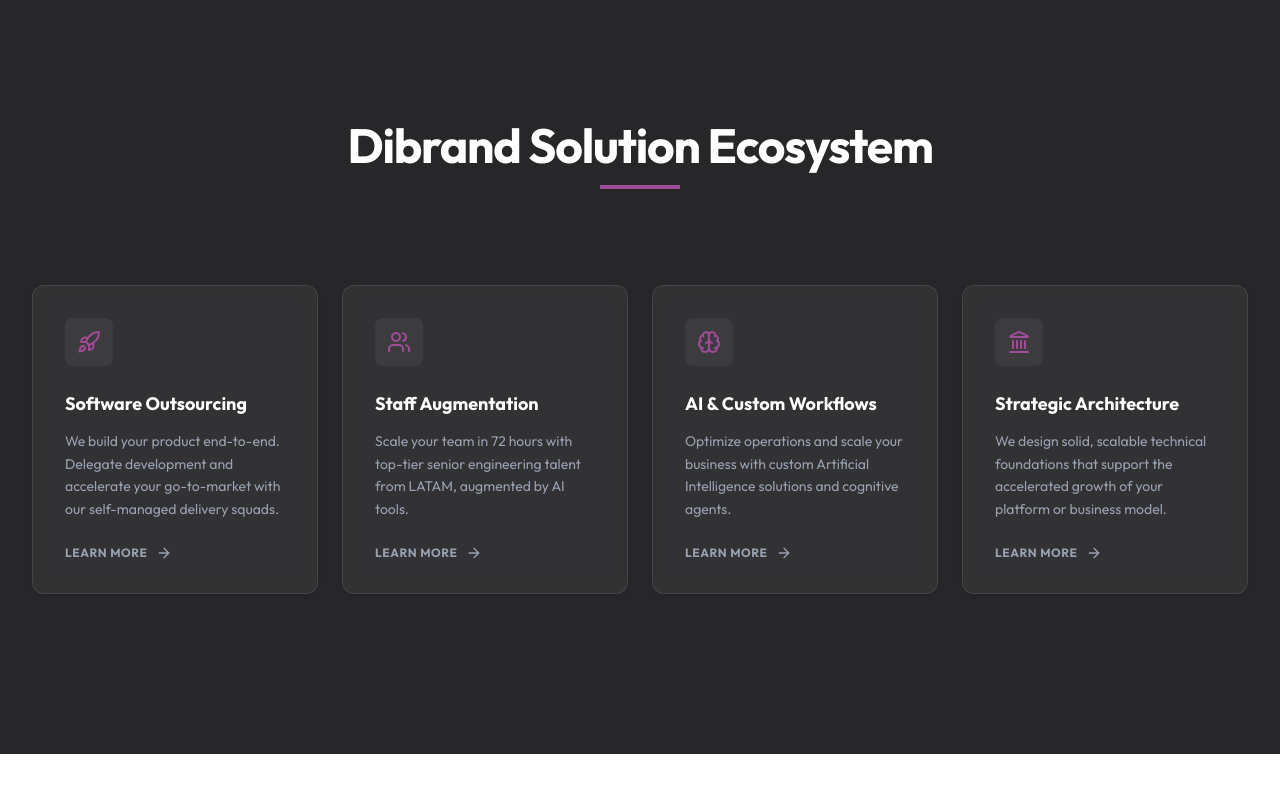
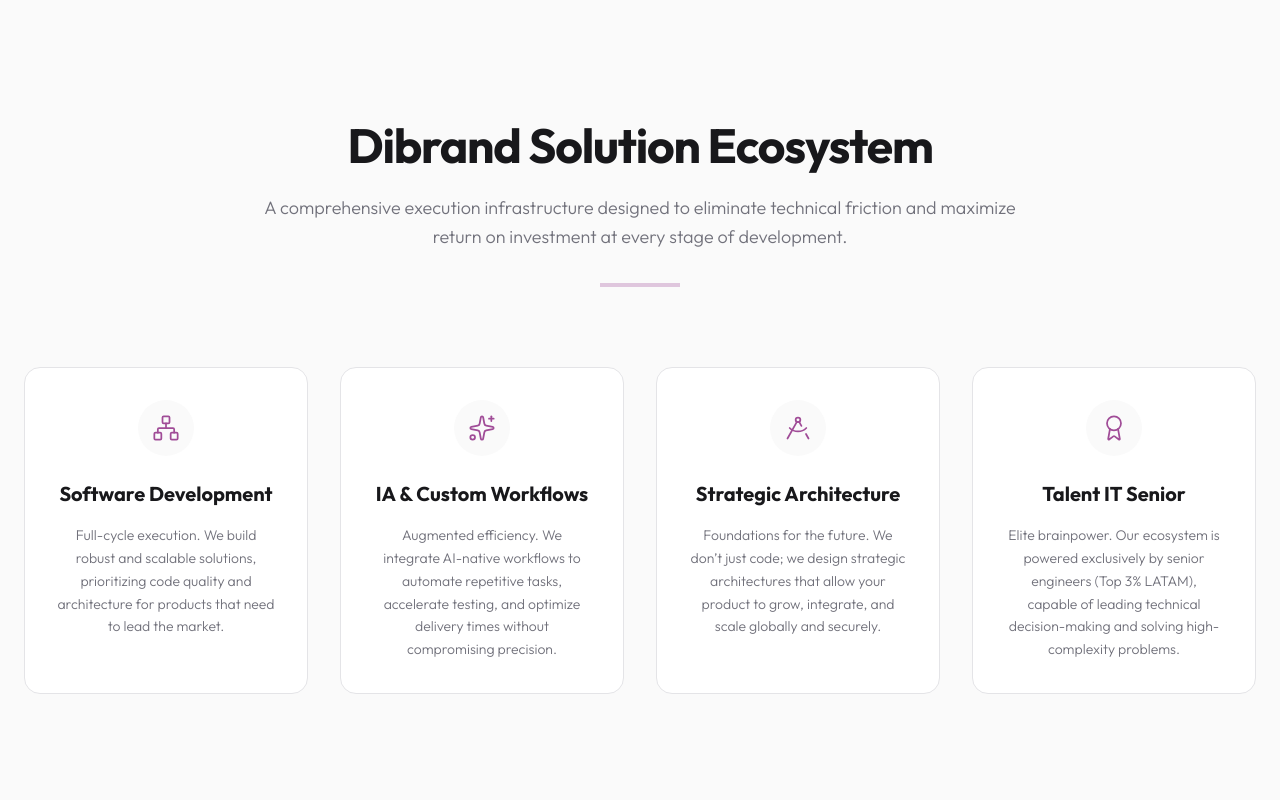
Before and after one commit to dibrand-dev/dibrand-redesign, a Next.js app: page /en in a window 1280 px wide. Shown: the part 3180-3980 px from the top of the page. Built offline with nearby package versions, Linux system fonts and the light colour scheme; no server answers; the database is empty.

Commit message:
feat: transform ServicesGrid into Dibrand Solution Ecosystem methodological closure

```diff
--- a/components/home/ServicesGrid.tsx
+++ b/components/home/ServicesGrid.tsx
@@ -1,11 +1,10 @@
-import { Users, Rocket, Brain, Landmark, ArrowRight } from 'lucide-react';
-
-import Link from 'next/link';
+import { Network, Sparkles, DraftingCompass, Award } from 'lucide-react';
 
 interface ServicesGridProps {
     dict: {
         services: {
             title: string;
+            subtitle: string;
             items: { title: string; desc: string }[];
         };
     };
@@ -13,56 +12,49 @@ interface ServicesGridProps {
 }
 
 const iconMap = [
-    Rocket,              // Software Outsourcing
-    Users,               // Staff Augmentation
-    Brain,               // AI & Custom Workflows
-    Landmark             // Strategic Architecture
+    Network,          // Software Development
+    Sparkles,         // IA & Custom Workflows
+    DraftingCompass,  // Strategic Architecture
+    Award            // Talent IT Senior
 ];
 
 export default function ServicesGrid({ dict, lang }: ServicesGridProps) {
+    const { title, subtitle, items } = dict.services;
+
     return (
-        <section className="bg-zinc-800 flex flex-col justify-start pt-32 pb-40" id="services">
-            <div className="container mx-auto px-4 sm:px-6 lg:px-8">
-                <div className="mb-24 text-center">
-                    <h2 className="text-3xl font-bold tracking-tight text-white sm:text-4xl md:text-5xl font-outfit">
-                        {dict.services.title}
+        <section className="bg-zinc-50 py-24 md:py-32 overflow-hidden" id="ecosystem">
+            <div className="container mx-auto px-6 max-w-7xl">
+                {/* Header Section */}
+                <div className="text-center max-w-3xl mx-auto mb-20">
+                    <h2 className="text-3xl md:text-5xl font-bold text-zinc-900 mb-6 font-outfit tracking-tight">
+                        {title}
                     </h2>
-                    <div className="mt-4 h-1 w-20 bg-gradient-to-r from-brand to-brand mx-auto" />
+                    <p className="text-lg text-zinc-500 font-outfit font-light leading-relaxed">
+                        {subtitle}
+                    </p>
+                    <div className="mt-8 h-1 w-20 bg-brand/30 mx-auto" />
                 </div>
 
-                <div className="grid grid-cols-1 gap-6 md:grid-cols-2 lg:grid-cols-4">
-                    {dict.services.items.map((item, index) => {
-                        const Icon = iconMap[index] || Rocket;
-
-                        let href = `/${lang}`;
-                        if (item.title.includes("Outsourcing")) href = `/${lang}/software-outsourcing`;
-                        if (item.title.includes("Staff Augmentation")) href = `/${lang}/staff-augmentation`;
-                        if (item.title.includes("AI & Custom Workflows")) href = `/${lang}/ai-workflows`;
-                        if (item.title.includes("Strategic Architecture")) href = `/${lang}/strategic-architecture`;
+                {/* 4 Pillars Grid */}
+                <div className="grid grid-cols-1 md:grid-cols-2 lg:grid-cols-4 gap-8">
+                    {items.map((item, index) => {
+                        const Icon = iconMap[index] || Network;
 
                         return (
-                            <Link
+                            <div
                                 key={index}
-                                href={href}
-                                className="group flex flex-col justify-between rounded-xl bg-white/5 backdrop-blur-sm p-8 shadow-sm transition-all duration-300 hover:-translate-y-2 hover:shadow-xl border border-white/10 hover:border-brand/30"
+                                className="group p-8 rounded-2xl bg-white border border-zinc-200 transition-all duration-300 hover:shadow-xl hover:border-brand/20 flex flex-col items-center text-center"
                             >
-                                <article>
-                                    <div className="mb-6 inline-flex h-12 w-12 items-center justify-center rounded-lg bg-white/5 text-brand group-hover:bg-brand group-hover:text-white transition-all duration-300">
-                                        <Icon className="h-6 w-6" />
-                                    </div>
-                                    <h3 className="mb-3 text-lg font-bold text-white font-outfit">
-                                        {item.title}
-                                    </h3>
-                                    <p className="text-sm leading-relaxed text-gray-400 font-outfit">
-                                        {item.desc}
-                                    </p>
-                                </article>
-
-                                <div className="mt-6 flex items-center text-xs font-bold uppercase tracking-wider text-gray-400 group-hover:text-brand transition-colors">
-                                    <span>{lang === 'es' ? 'Saber más' : 'Learn More'}</span>
-                                    <ArrowRight className="ml-2 h-4 w-4 transition-transform group-hover:translate-x-1" />
+                                <div className="mb-6 h-14 w-14 rounded-full bg-zinc-50 flex items-center justify-center text-brand group-hover:bg-brand group-hover:text-white transition-all duration-300">
+                                    <Icon className="h-7 w-7" strokeWidth={1.5} />
                                 </div>
-                            </Link>
+                                <h3 className="mb-4 text-xl font-bold text-zinc-900 font-outfit">
+                                    {item.title}
+                                </h3>
+                                <p className="text-sm leading-relaxed text-zinc-500 font-outfit font-light">
+                                    {item.desc}
+                                </p>
+                            </div>
                         );
                     })}
                 </div>
--- a/dictionaries/en.json
+++ b/dictionaries/en.json
@@ -53,22 +53,23 @@
         },
         "services": {
             "title": "Dibrand Solution Ecosystem",
+            "subtitle": "A comprehensive execution infrastructure designed to eliminate technical friction and maximize return on investment at every stage of development.",
             "items": [
                 {
-                    "title": "Software Outsourcing",
-                    "desc": "We build your product end-to-end. Delegate development and accelerate your go-to-market with our self-managed delivery squads."
+                    "title": "Software Development",
+                    "desc": "Full-cycle execution. We build robust and scalable solutions, prioritizing code quality and architecture for products that need to lead the market."
                 },
                 {
-                    "title": "Staff Augmentation",
-                    "desc": "Scale your team in 72 hours with top-tier senior engineering talent from LATAM, augmented by AI tools."
-                },
-                {
-                    "title": "AI & Custom Workflows",
-                    "desc": "Optimize operations and scale your business with custom Artificial Intelligence solutions and cognitive agents."
+                    "title": "IA & Custom Workflows",
+                    "desc": "Augmented efficiency. We integrate AI-native workflows to automate repetitive tasks, accelerate testing, and optimize delivery times without compromising precision."
                 },
                 {
                     "title": "Strategic Architecture",
-                    "desc": "We design solid, scalable technical foundations that support the accelerated growth of your platform or business model."
+                    "desc": "Foundations for the future. We don’t just code; we design strategic architectures that allow your product to grow, integrate, and scale globally and securely."
+                },
+                {
+                    "title": "Talent IT Senior",
+                    "desc": "Elite brainpower. Our ecosystem is powered exclusively by senior engineers (Top 3% LATAM), capable of leading technical decision-making and solving high-complexity problems."
                 }
             ]
         },
--- a/dictionaries/es.json
+++ b/dictionaries/es.json
@@ -52,23 +52,24 @@
             ]
         },
         "services": {
-            "title": "Ecosistema de Soluciones Dibrand",
+            "title": "Dibrand Solution Ecosystem",
+            "subtitle": "Una infraestructura integral de ejecución diseñada para eliminar la fricción técnica y maximizar el retorno de inversión en cada etapa del desarrollo.",
             "items": [
                 {
-                    "title": "Software Outsourcing",
-                    "desc": "Construimos tu producto de punta a punta. Delegá el desarrollo y acelerá tu go-to-market con nuestros squads autogestionados."
+                    "title": "Software Development",
+                    "desc": "Ejecución de ciclo completo. Construimos soluciones robustas y escalables, priorizando la calidad del código y la arquitectura para productos que necesitan liderar el mercado."
                 },
                 {
-                    "title": "Staff Augmentation",
-                    "desc": "Escala tu equipo en 72 horas con talento senior de ingeniería de LATAM, potenciado por IA."
-                },
-                {
-                    "title": "AI & Custom Workflows",
-                    "desc": "Optimiza tus operaciones y escala tu negocio con soluciones de Inteligencia Artificial y agentes cognitivos a medida."
+                    "title": "IA & Custom Workflows",
+                    "desc": "Eficiencia aumentada. Integramos flujos de trabajo nativos de IA para automatizar tareas repetitivas, acelerar el testing y optimizar los tiempos de entrega sin comprometer la precisión."
                 },
                 {
                     "title": "Strategic Architecture",
-                    "desc": "Diseñamos bases técnicas sólidas y escalables que soportan el crecimiento acelerado de tu plataforma o modelo de negocio."
+                    "desc": "Cimientos para el futuro. No solo programamos; diseñamos arquitecturas estratégicas que permiten que tu producto crezca, se integre y escale globalmente de forma segura."
+                },
+                {
+                    "title": "Talent IT Senior",
+                    "desc": "Cerebro de élite. Nuestro ecosistema se nutre exclusivamente de ingenieros senior (Top 3% LATAM), capaces de liderar la toma de decisiones técnicas y resolver problemas de alta complejidad."
                 }
             ]
         },
```
